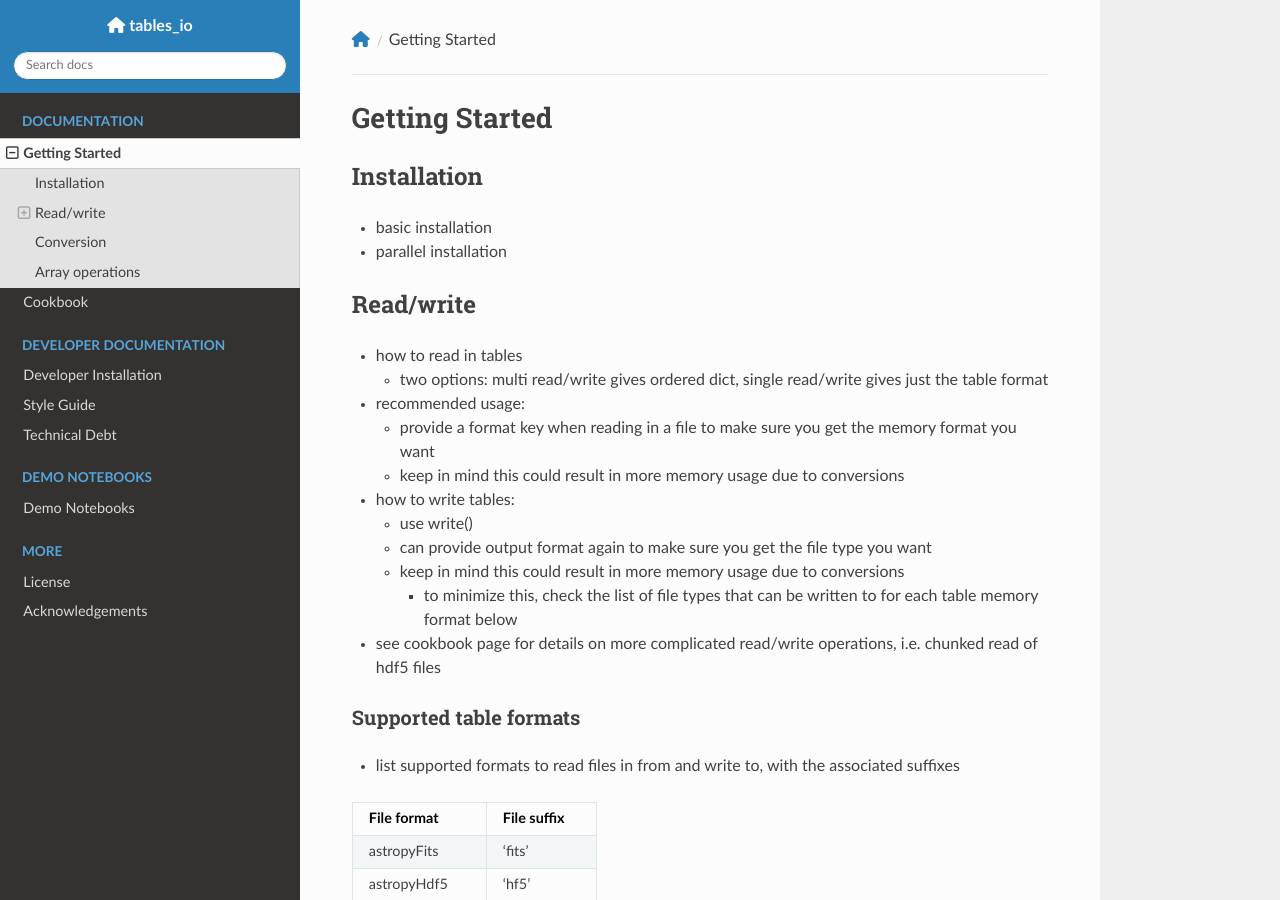
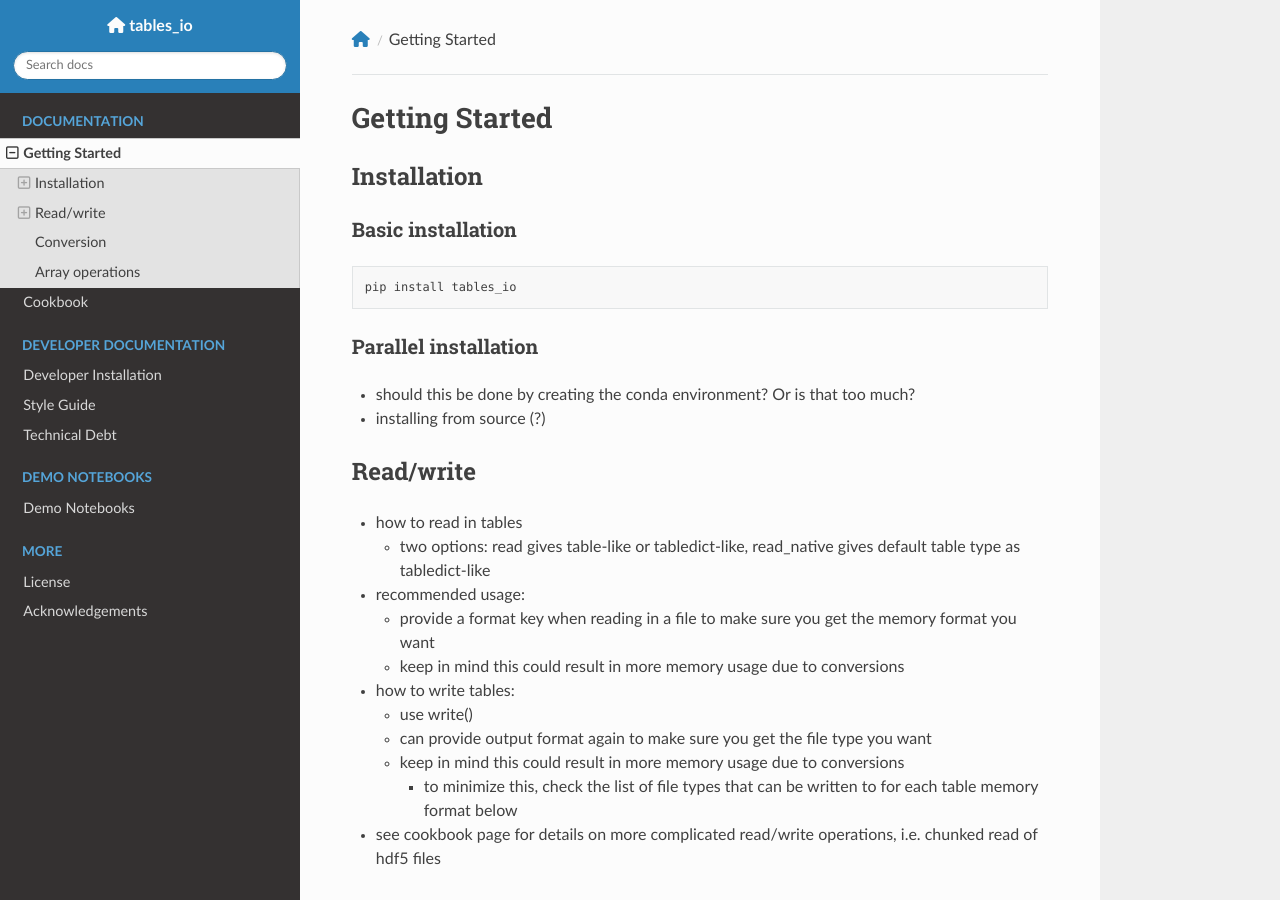
Before and after one commit to LSSTDESC/tables_io, a Sphinx documentation site: the page built from docs/quickstart.md, in a window 1280 px wide and 900 px high. Built offline with Sphinx 7.4.7 and the Read the Docs theme 3.1.0, drawn with Linux system fonts in a browser that asks for light colours; nearby versions of some CDN libraries; pages that are not in the unit, such as notebooks, are missing from menus; the version number could not be read and is left out.

````diff
--- a/docs/quickstart.md
+++ b/docs/quickstart.md
@@ -2,14 +2,23 @@
 
 ## Installation
 
-- basic installation
+### Basic installation
 
-- parallel installation
+```bash
+pip install tables_io
+```
+
+(parallel-installation)=
+
+### Parallel installation
+
+- should this be done by creating the conda environment? Or is that too much?
+- installing from source (?)
 
 ## Read/write
 
 - how to read in tables
-  - two options: multi read/write gives ordered dict, single read/write gives just the table format
+  - two options: read gives table-like or tabledict-like, read_native gives default table type as tabledict-like
 - recommended usage:
   - provide a format key when reading in a file to make sure you get the memory format you want
   - keep in mind this could result in more memory usage due to conversions
````
Also changed, not shown: docs/cookbook.md (+10 -6 lines), docs/devinstall.md (+0 -4 lines), docs/devstyle.md (+4 -4 lines), docs/assets/mpi.py (renamed from docs/mpi.py), docs/assets/tables_io_model.svg (added), 1 other file.
